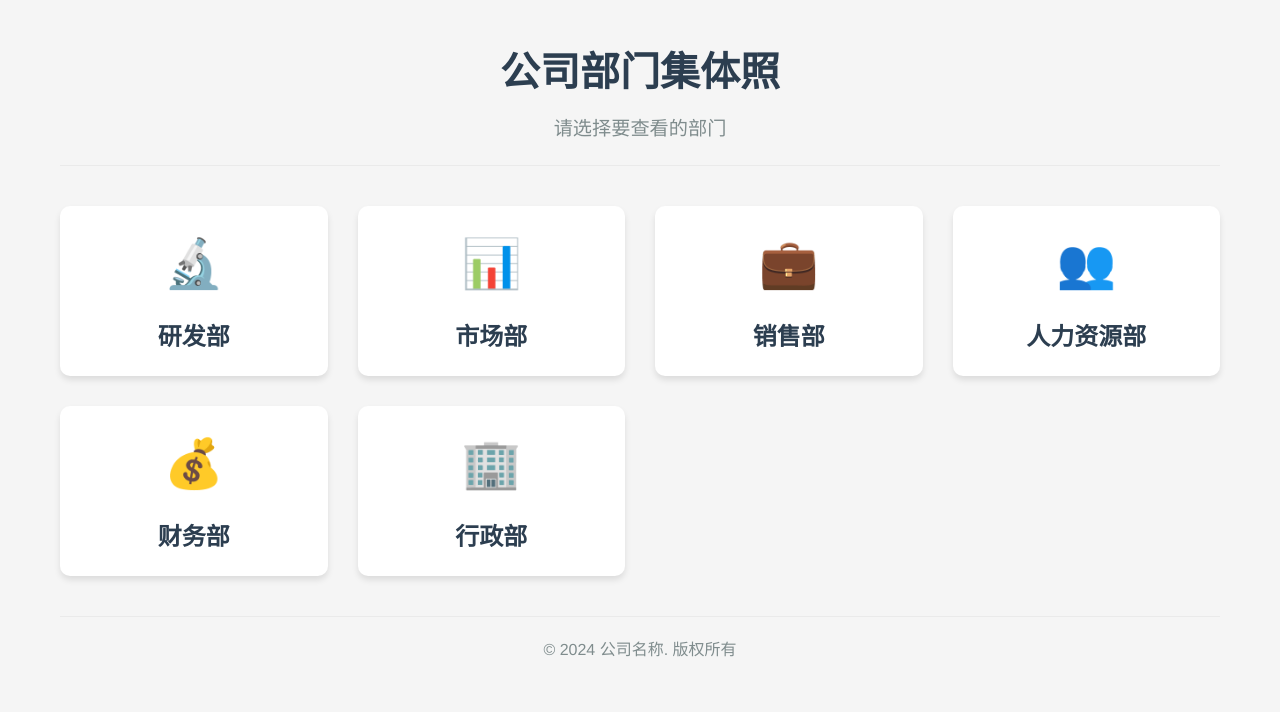
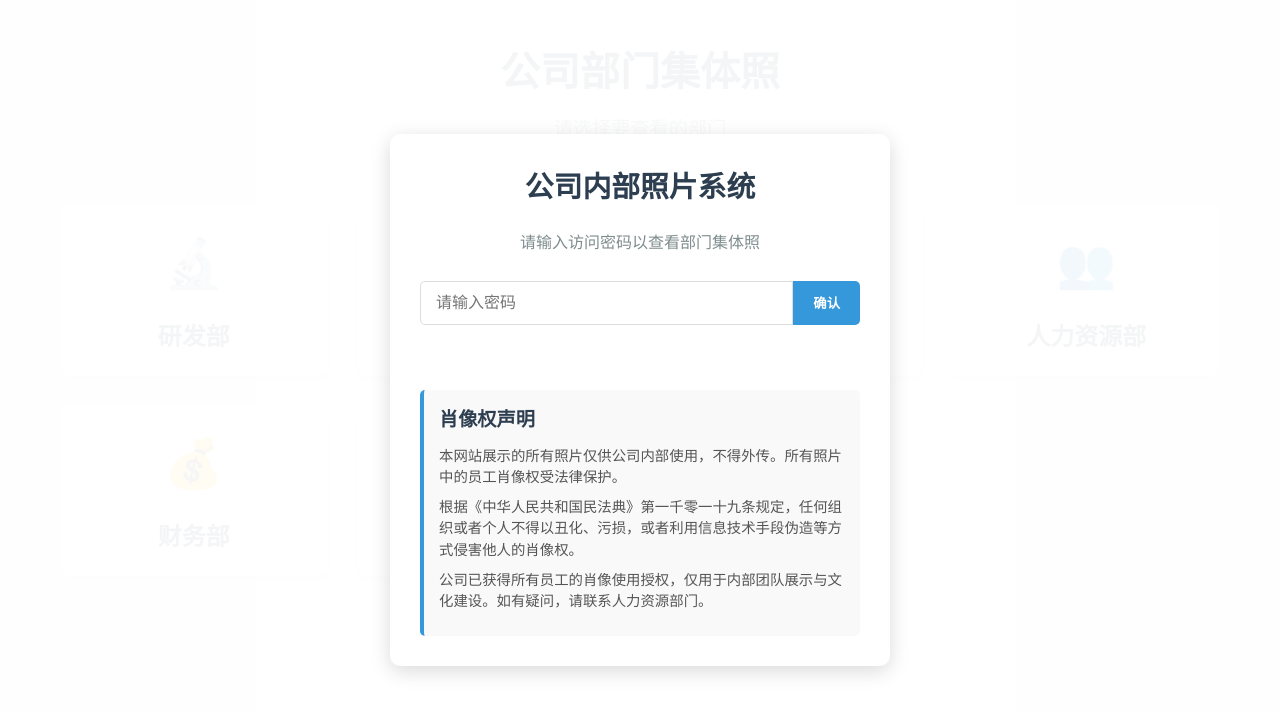
Before and after one commit to signxer/Together-2024, a plain HTML site: page index.html in a window 1280 px wide. Drawn offline with Linux system fonts and the light colour scheme.

Commit message:
feat(认证): 添加密码验证功能以保护内部照片访问
在 index.html 和 rd.html 中添加了 auth.js 脚本，用于实现密码验证功能。新增了 CSS 样式用于验证层的布局和动画效果。密码验证通过后，用户才能访问内部照片系统，确保数据安全。

```diff
--- a/css/style.css
+++ b/css/style.css
@@ -203,6 +203,110 @@ footer {
     z-index: 1001;
 }
 
+/* 密码验证层样式 */
+.auth-overlay {
+    position: fixed;
+    top: 0;
+    left: 0;
+    width: 100%;
+    height: 100%;
+    background-color: rgba(255, 255, 255, 0.95);
+    z-index: 2000;
+    display: flex;
+    justify-content: center;
+    align-items: center;
+    transition: opacity 0.5s ease;
+}
+
+.auth-container {
+    background-color: white;
+    border-radius: 10px;
+    box-shadow: 0 5px 20px rgba(0, 0, 0, 0.15);
+    padding: 30px;
+    width: 90%;
+    max-width: 500px;
+    text-align: center;
+}
+
+.auth-container h2 {
+    color: #2c3e50;
+    margin-bottom: 20px;
+    font-size: 1.8rem;
+}
+
+.auth-description {
+    margin-bottom: 25px;
+    color: #7f8c8d;
+}
+
+.password-input-container {
+    display: flex;
+    margin-bottom: 15px;
+}
+
+#password-input {
+    flex: 1;
+    padding: 12px 15px;
+    border: 1px solid #ddd;
+    border-radius: 5px 0 0 5px;
+    font-size: 1rem;
+}
+
+#submit-password {
+    padding: 12px 20px;
+    background-color: #3498db;
+    color: white;
+    border: none;
+    border-radius: 0 5px 5px 0;
+    cursor: pointer;
+    font-weight: bold;
+    transition: background-color 0.3s ease;
+}
+
+#submit-password:hover {
+    background-color: #2980b9;
+}
+
+.auth-error {
+    color: #e74c3c;
+    margin-bottom: 20px;
+    min-height: 20px;
+    font-weight: bold;
+}
+
+.shake {
+    animation: shake 0.5s cubic-bezier(.36,.07,.19,.97) both;
+}
+
+@keyframes shake {
+    10%, 90% { transform: translate3d(-1px, 0, 0); }
+    20%, 80% { transform: translate3d(2px, 0, 0); }
+    30%, 50%, 70% { transform: translate3d(-4px, 0, 0); }
+    40%, 60% { transform: translate3d(4px, 0, 0); }
+}
+
+.portrait-rights-notice {
+    margin-top: 30px;
+    text-align: left;
+    padding: 15px;
+    background-color: #f9f9f9;
+    border-radius: 5px;
+    border-left: 4px solid #3498db;
+}
+
+.portrait-rights-notice h3 {
+    color: #2c3e50;
+    margin-bottom: 10px;
+    font-size: 1.2rem;
+}
+
+.portrait-rights-notice p {
+    color: #555;
+    font-size: 0.9rem;
+    margin-bottom: 8px;
+    line-height: 1.5;
+}
+
 /* 响应式设计 */
 @media (max-width: 768px) {
     .departments-grid {
--- a/index.html
+++ b/index.html
@@ -5,6 +5,7 @@
     <meta name="viewport" content="width=device-width, initial-scale=1.0">
     <title>公司部门集体照</title>
     <link rel="stylesheet" href="css/style.css">
+    <script src="js/auth.js"></script>
 </head>
 <body>
     <div class="container">
--- /dev/null
+++ b/js/auth.js
@@ -0,0 +1,72 @@
+// 密码验证功能
+document.addEventListener('DOMContentLoaded', function() {
+    // 检查是否已经通过验证
+    if (!sessionStorage.getItem('authenticated')) {
+        // 创建密码验证层
+        const authOverlay = document.createElement('div');
+        authOverlay.className = 'auth-overlay';
+        authOverlay.innerHTML = `
+            <div class="auth-container">
+                <h2>公司内部照片系统</h2>
+                <p class="auth-description">请输入访问密码以查看部门集体照</p>
+                <div class="password-input-container">
+                    <input type="password" id="password-input" placeholder="请输入密码">
+                    <button id="submit-password">确认</button>
+                </div>
+                <p id="auth-error" class="auth-error"></p>
+                <div class="portrait-rights-notice">
+                    <h3>肖像权声明</h3>
+                    <p>本网站展示的所有照片仅供公司内部使用，不得外传。所有照片中的员工肖像权受法律保护。</p>
+                    <p>根据《中华人民共和国民法典》第一千零一十九条规定，任何组织或者个人不得以丑化、污损，或者利用信息技术手段伪造等方式侵害他人的肖像权。</p>
+                    <p>公司已获得所有员工的肖像使用授权，仅用于内部团队展示与文化建设。如有疑问，请联系人力资源部门。</p>
+                </div>
+            </div>
+        `;
+
+        document.body.appendChild(authOverlay);
+        document.body.style.overflow = 'hidden'; // 防止滚动
+
+        // 密码验证逻辑
+        const passwordInput = document.getElementById('password-input');
+        const submitButton = document.getElementById('submit-password');
+        const errorMessage = document.getElementById('auth-error');
+
+        // 设置密码 - 在实际应用中应该使用更安全的方式存储和验证密码
+        const correctPassword = 'company2024'; // 示例密码
+
+        // 提交按钮点击事件
+        submitButton.addEventListener('click', validatePassword);
+
+        // 回车键提交
+        passwordInput.addEventListener('keypress', function(e) {
+            if (e.key === 'Enter') {
+                validatePassword();
+            }
+        });
+
+        function validatePassword() {
+            const password = passwordInput.value.trim();
+
+            if (password === correctPassword) {
+                // 密码正确
+                sessionStorage.setItem('authenticated', 'true');
+                authOverlay.style.opacity = '0';
+                setTimeout(() => {
+                    authOverlay.remove();
+                    document.body.style.overflow = 'auto'; // 恢复滚动
+                }, 500);
+            } else {
+                // 密码错误
+                errorMessage.textContent = '密码错误，请重试';
+                passwordInput.value = '';
+                passwordInput.focus();
+
+                // 错误提示动画
+                errorMessage.classList.add('shake');
+                setTimeout(() => {
+                    errorMessage.classList.remove('shake');
+                }, 500);
+            }
+        }
+    }
+});
```
Also changed, not shown: departments/rd.html (+1 -0 lines).
